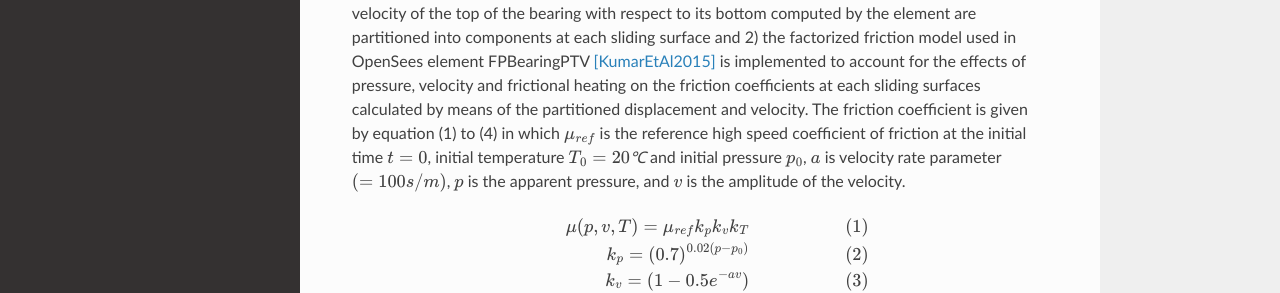
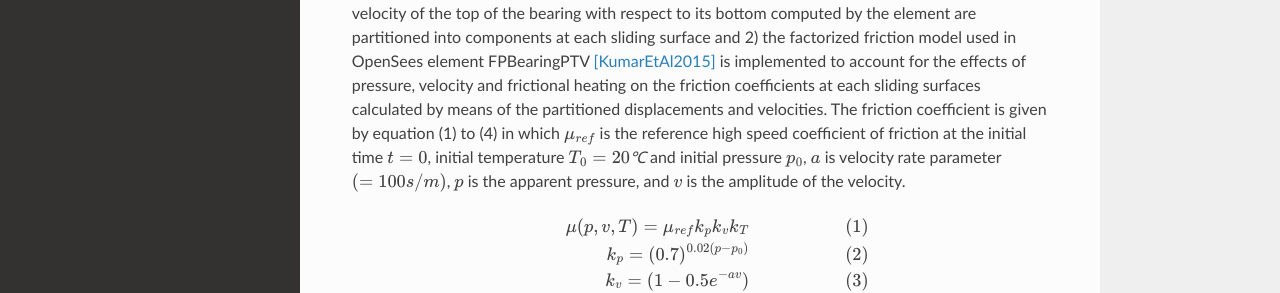
Before and after one commit to shocky0424/rtd-tutorial, a Sphinx documentation site: the page built from docs/source/index.rst, in a window 1280 px wide and 900 px high. Shown: the part 302-595 px from the top of the window. Built offline with Sphinx 7.4.7 and the Read the Docs theme 2.0.0, drawn with Linux system fonts in a browser that asks for light colours.

Commit message:
Update index.rst

```diff
--- a/docs/source/index.rst
+++ b/docs/source/index.rst
@@ -4,7 +4,7 @@ TripleFrictionPendulumX Element
 
 This command is used to construct the TripleFrictionPendulumX element [KimConstantinou2022]_ [KimConstantinou2023a]_ object, which is the extension of the TripleFrictionPendulum element [DaoEtAl2013]_. The horizontal behavior of the element is achieved by the series model, which consists of properly combined hysteretic/frictional and multidirectional gap elements.
 
-Two main modifications in the TripleFrictionPendulumX element include that 1) displacement and velocity of the top of the bearing with respect to its bottom computed by the element are partitioned into components at each sliding surface and 2) the factorized friction model used in OpenSees element FPBearingPTV [KumarEtAl2015]_ is implemented to account for the effects of pressure, velocity and frictional heating on the friction coefficients at each sliding surfaces calculated by means of the partitioned displacement and velocity. The friction coefficient is given by equation (1) to (4) in which :math:`\mu_{ref}` is the reference high speed coefficient of friction at the initial time :math:`t = 0`, initial temperature :math:`T_{0} = 20℃` and initial pressure :math:`p_{0}`, :math:`a` is velocity rate parameter :math:`(= 100s/m)`, :math:`p` is the apparent pressure, and :math:`v` is the amplitude of the velocity.
+Two main modifications in the TripleFrictionPendulumX element include that 1) displacement and velocity of the top of the bearing with respect to its bottom computed by the element are partitioned into components at each sliding surface and 2) the factorized friction model used in OpenSees element FPBearingPTV [KumarEtAl2015]_ is implemented to account for the effects of pressure, velocity and frictional heating on the friction coefficients at each sliding surfaces calculated by means of the partitioned displacements and velocities. The friction coefficient is given by equation (1) to (4) in which :math:`\mu_{ref}` is the reference high speed coefficient of friction at the initial time :math:`t = 0`, initial temperature :math:`T_{0} = 20℃` and initial pressure :math:`p_{0}`, :math:`a` is velocity rate parameter :math:`(= 100s/m)`, :math:`p` is the apparent pressure, and :math:`v` is the amplitude of the velocity.
 
 .. math::
 
```
